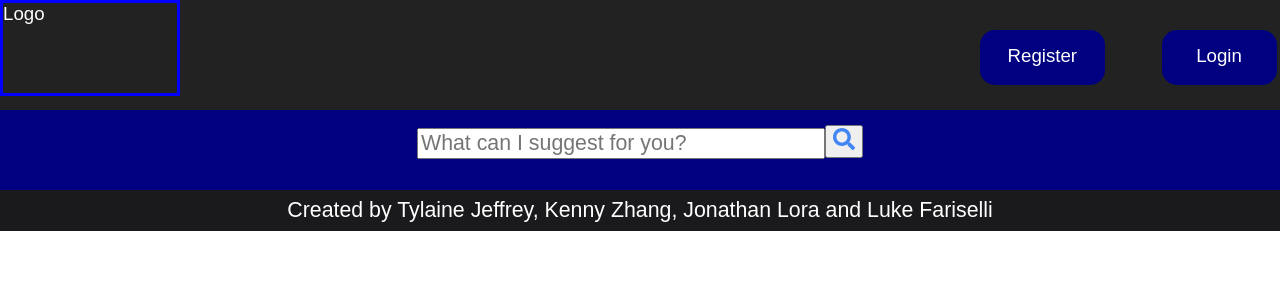
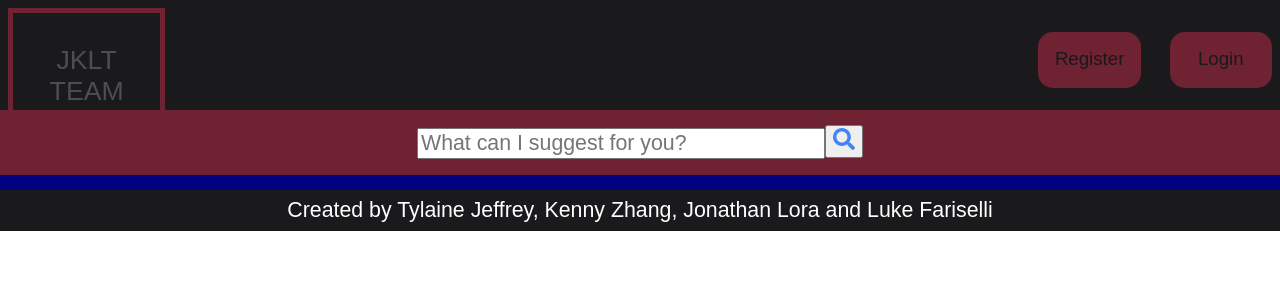
Before and after one commit to Lukef9/MovieGenerator, a React (Create React App) app in the folder client/movie-generator/: page / in a window 1280 px wide. Shown: the top 300 px of the page. Built offline with nearby package versions, Linux system fonts and the light colour scheme; no server answers.

Commit message:
made some nice color changes

```diff
--- a/client/movie-generator/src/App.css
+++ b/client/movie-generator/src/App.css
@@ -1,12 +1,17 @@
 
 
 .App-logo {
-  height: 90px;
-  width: 250px;
-  border: solid blue;
+  height: 5vh;
+  width: 50vw;
+  border: 5px solid #6f2232;
+  margin: 1vh;
+  text-align: center;
+  padding: 4vh;
+  font-size: 20pt;
+  color: #4e4e50;
 }
 .App-header {
-  background-color: #222;
+  background-color: #1a1a1d;
   height: 110px;
   color: white;
   display: flex;
@@ -20,28 +25,30 @@
   padding-left: 250px;
 }
 .Register{
-  margin: 30px 2% 60px 50px;
-  height: 40px;
-  width: 130px;
-  background-color: navy;
-  padding-top: 15px;
+  margin: 4vh 2vh 2vw 9vw;
+  height: 5vh;
+  width: 8vw;
+  background-color:#6f2232;
+  padding-top: 2vh;
   border-radius: 15px;
   text-align: center;
+  color: #1a1a1d;
 }
 .Login{
-  height: 40px;
-  width: 120px;
-  margin: 30px 1% 60px 50px;
-  background-color: navy;
-  padding-top: 15px;
+  height: 5vh;
+  width: 8vw;
+  margin: 4vh 1vh 2vw 1vw;
+  background-color: #6f2232;
+  padding-top: 2vh;
   border-radius: 15px;
   text-align: center;
   font-size: 14pt;
+  color: #1a1a1d;
 }
 /* div that contains the search input bar */
 .Search-bar{
   height: 50px;
-  background-color: navy;
+  background-color: #6f2232;
   padding-top: 15px;
   text-align: center;
 
@@ -244,8 +251,9 @@ p{
   justify-content: space-evenly;
   border-bottom: 2px solid;
   margin: 2vh;
-  background-color: navy;
-  color: #ddd;
+  background-color:#6f2232;
+  color: #1a1a1d;
+  border-radius: 10px;
 }
 
 /* Right Pane -- User Reviews */
--- a/client/movie-generator/src/Header.jsx
+++ b/client/movie-generator/src/Header.jsx
@@ -3,7 +3,7 @@ import React from 'react';
 function Header() {
   return (
     <header className="App-header">
-      <div className="App-logo">Logo</div>
+      <div className="App-logo">JKLT TEAM</div>
       <div className="Flex-div">
         <div className="Register">Register</div>
         <div className="Login">Login</div>
```
